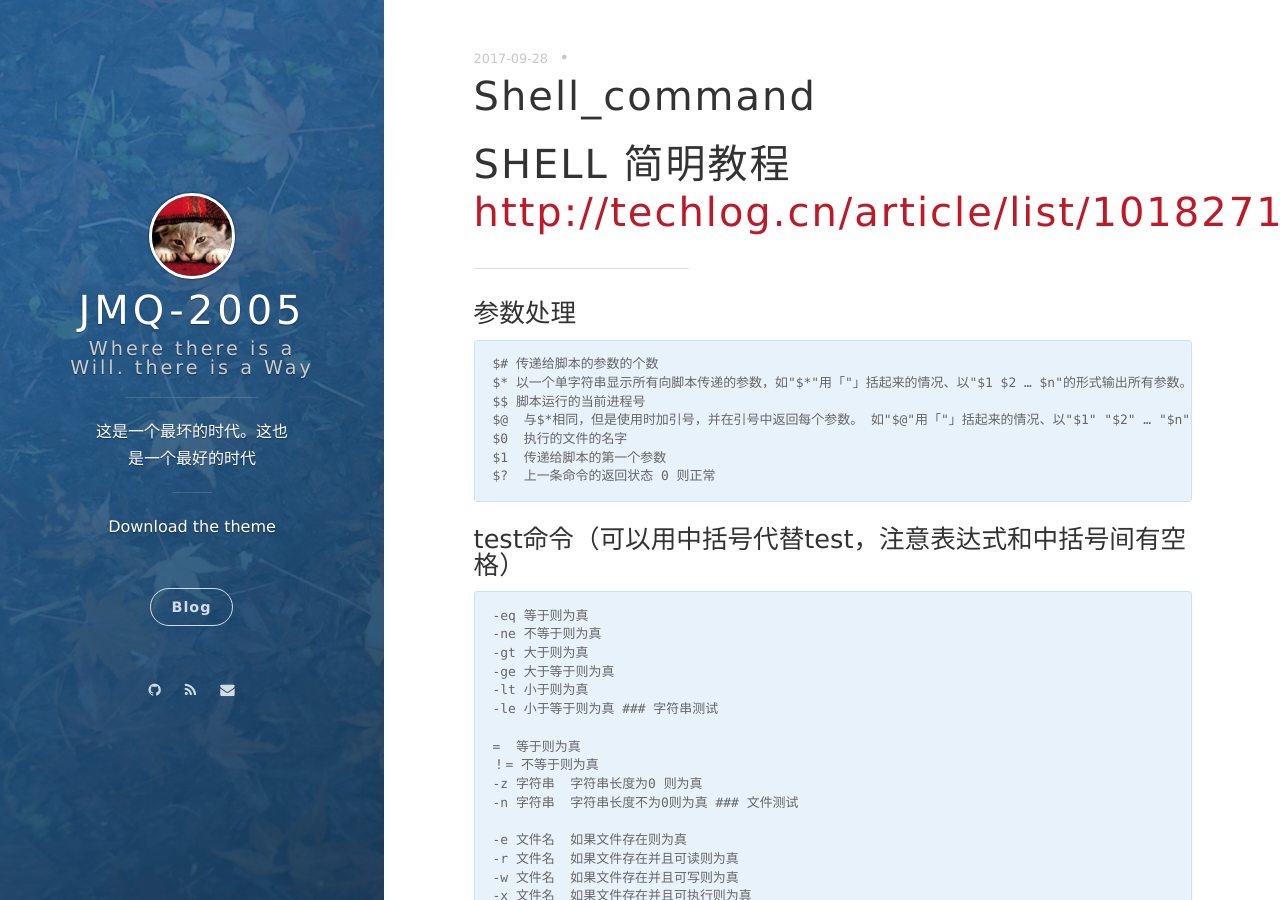
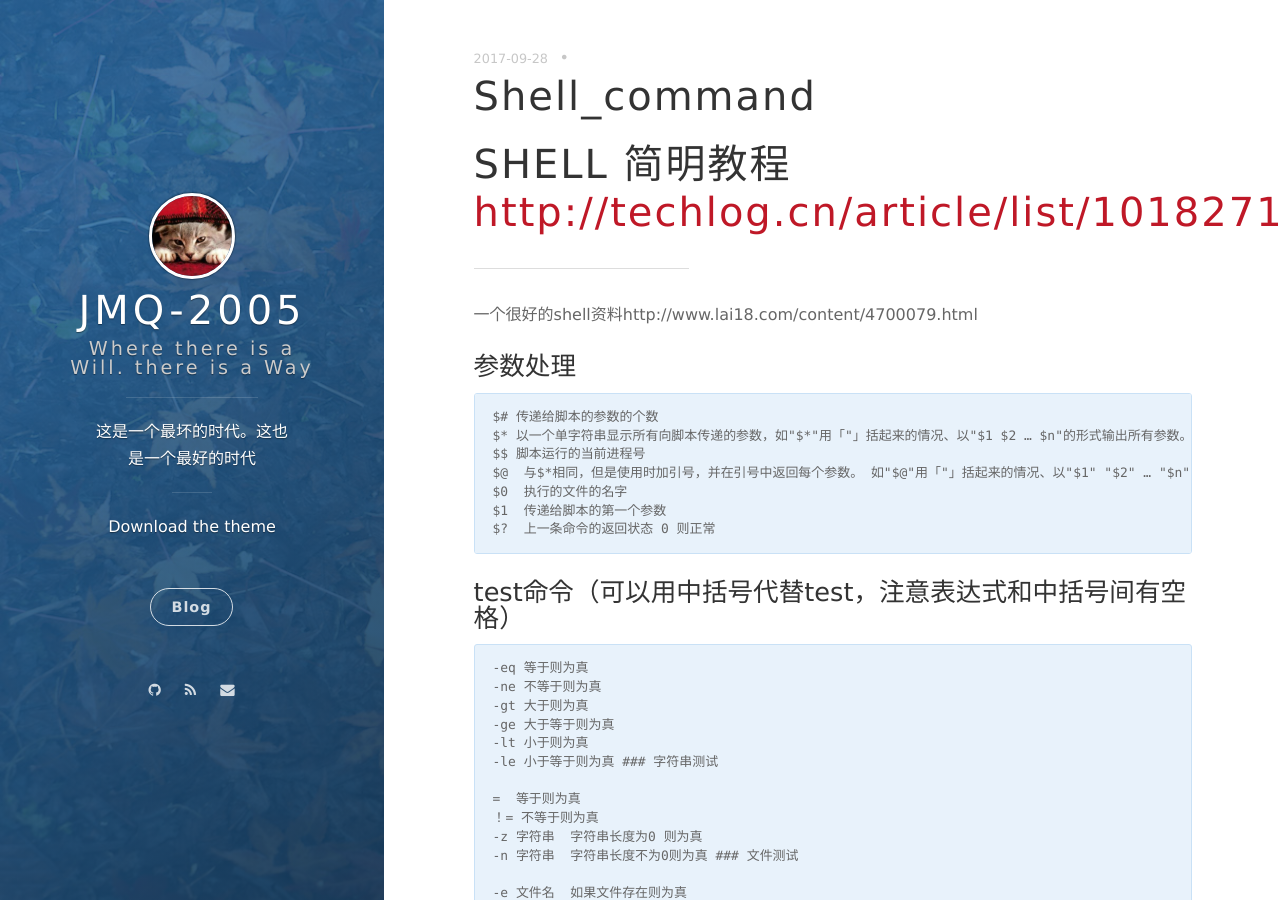
Before and after one commit to nevermore3/nevermore3.github.io, a Jekyll site: the page built from _posts/2017-09-28-SHELL_Command.md, in a window 1280 px wide and 900 px high. Built offline with Jekyll 4.4.1, drawn with Linux system fonts in a browser that asks for light colours; nearby versions of some CDN libraries; our own code applies the rules of GitHub Pages for plain Markdown files; comment, search, counter and statistics services are not loaded.

Commit message:
Update 2017-09-28-SHELL_Command.md

```diff
--- a/_posts/2017-09-28-SHELL_Command.md
+++ b/_posts/2017-09-28-SHELL_Command.md
@@ -1,5 +1,6 @@
 # SHELL 简明教程[http://techlog.cn/article/list/10182710](http://techlog.cn/article/list/10182710 "简明教程")
 ----------
+一个很好的shell资料http://www.lai18.com/content/4700079.html
 ### 参数处理
 
 	$# 传递给脚本的参数的个数
```
